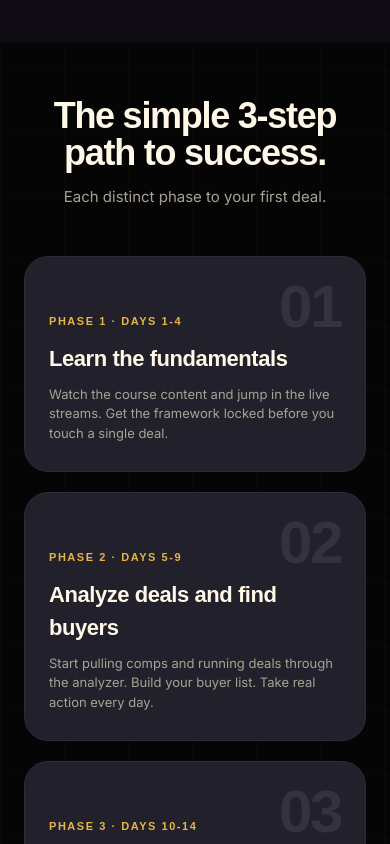
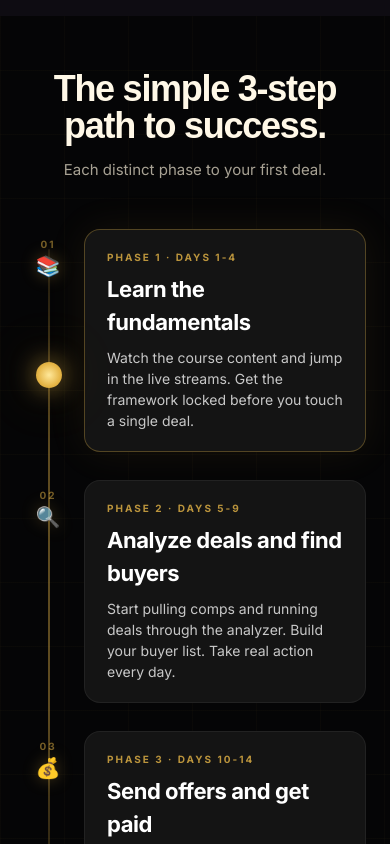
Before and after one commit to keeganburke/real-venture-landing, a Next.js app: page / in a window 390 px wide. Shown: the part 5370-6214 px from the top of the page. Built offline with nearby package versions, Linux system fonts and the light colour scheme; a web font is replaced by a local one.

Commit message:
polish: mobile vimeo tap fix, smaller profit font, whop logo in reviews, hmhw-style phase timeline

```diff
--- /dev/null
+++ b/app/components/Timeline.tsx
@@ -0,0 +1,96 @@
+"use client";
+
+import { useEffect, useRef } from "react";
+
+// Phase content carried over 1:1 from the old LP_PHASES cards.
+const STEPS = [
+  {
+    num: "01",
+    icon: "📚",
+    label: "Phase 1 · Days 1-4",
+    title: "Learn the fundamentals",
+    desc: "Watch the course content and jump in the live streams. Get the framework locked before you touch a single deal.",
+  },
+  {
+    num: "02",
+    icon: "🔍",
+    label: "Phase 2 · Days 5-9",
+    title: "Analyze deals and find buyers",
+    desc: "Start pulling comps and running deals through the analyzer. Build your buyer list. Take real action every day.",
+  },
+  {
+    num: "03",
+    icon: "💰",
+    label: "Phase 3 · Days 10-14",
+    title: "Send offers and get paid",
+    desc: "Use the vetted contracts to send offers, lock up your first deal, and collect your assignment fee.",
+  },
+];
+
+// HMHW-style scrolling timeline: the orb rides the rail with scroll progress,
+// and the step closest to the viewport center gets .active. DOM class toggling
+// (not state) keeps scroll handling out of the React render loop.
+export default function Timeline() {
+  const rootRef = useRef<HTMLDivElement>(null);
+  const orbRef = useRef<HTMLDivElement>(null);
+
+  useEffect(() => {
+    const root = rootRef.current;
+    const orb = orbRef.current;
+    if (!root || !orb) return;
+    const rail = root.querySelector<HTMLElement>(".lp-timeline-rail");
+    const steps = Array.from(root.querySelectorAll<HTMLElement>(".lp-timeline-step"));
+
+    const onScroll = () => {
+      const rect = root.getBoundingClientRect();
+      const vh = window.innerHeight;
+      const progress = Math.min(1, Math.max(0, (vh * 0.5 - rect.top) / rect.height));
+      if (rail) {
+        orb.style.top = `${progress * Math.max(0, rail.clientHeight - 26)}px`;
+      }
+      let best = 0;
+      let bestDist = Infinity;
+      steps.forEach((el, i) => {
+        const r = el.getBoundingClientRect();
+        const dist = Math.abs(r.top + r.height / 2 - vh / 2);
+        if (dist < bestDist) {
+          bestDist = dist;
+          best = i;
+        }
+      });
+      steps.forEach((el, i) => el.classList.toggle("active", i === best));
+    };
+
+    onScroll();
+    window.addEventListener("scroll", onScroll, { passive: true });
+    window.addEventListener("resize", onScroll);
+    return () => {
+      window.removeEventListener("scroll", onScroll);
+      window.removeEventListener("resize", onScroll);
+    };
+  }, []);
+
+  return (
+    <div className="lp-timeline" ref={rootRef}>
+      <div className="lp-timeline-rail">
+        <div className="lp-timeline-rail-line" />
+        <div className="lp-timeline-orb" ref={orbRef} />
+      </div>
+      <div className="lp-timeline-steps">
+        {STEPS.map((step, i) => (
+          <div className="lp-timeline-step" data-step={i + 1} key={step.num}>
+            <div className="lp-timeline-node">
+              <div className="lp-timeline-num">{step.num}</div>
+              <div className="lp-timeline-icon">{step.icon}</div>
+            </div>
+            <div className="lp-timeline-card">
+              <div className="lp-timeline-label">{step.label}</div>
+              <h3 className="lp-timeline-title">{step.title}</h3>
+              <p className="lp-timeline-desc">{step.desc}</p>
+            </div>
+          </div>
+        ))}
+      </div>
+    </div>
+  );
+}
--- a/app/globals.css
+++ b/app/globals.css
@@ -577,15 +577,6 @@ body.modal-open{overflow:hidden}
 .lp-vs-box{align-self:center;justify-self:center;width:56px;height:56px;background:var(--card-dark-hi);border:1.5px solid var(--line-dark-hi);border-radius:50%;display:flex;align-items:center;justify-content:center;font-family:"Cabinet Grotesk",sans-serif;font-weight:900;font-size:16px;color:var(--txt-dark-hi);letter-spacing:-.02em}
 
 .lp-phases{padding:var(--sp-section) 0}
-.lp-phase-list{display:grid;grid-template-columns:1fr;gap:20px;max-width:1100px;margin:0 auto}
-@media(min-width:900px){.lp-phase-list{grid-template-columns:repeat(3,1fr);gap:24px}}
-.lp-phase-card{background:var(--card-dark);border:1px solid var(--line-dark);border-radius:24px;padding:28px 24px;position:relative;overflow:hidden}
-@media(min-width:900px){.lp-phase-card{padding:36px 32px;min-height:320px}}
-.lp-phase-num{position:absolute;top:20px;right:24px;font-family:"Cabinet Grotesk",sans-serif;font-weight:900;font-size:clamp(60px,8vw,100px);color:var(--line-dark-hi);line-height:1;letter-spacing:-.04em;opacity:.7}
-.lp-phase-step{color:var(--gold);font-family:"Cabinet Grotesk",sans-serif;font-weight:800;font-size:11px;letter-spacing:.14em;text-transform:uppercase;margin-bottom:12px;margin-top:28px}
-@media(min-width:900px){.lp-phase-step{margin-top:40px;font-size:12px}}
-.lp-phase-title{font-family:"Cabinet Grotesk",sans-serif;font-weight:900;font-size:clamp(22px,2.5vw,28px);color:var(--txt-dark-hi);margin-bottom:10px;letter-spacing:-.02em}
-.lp-phase-desc{color:var(--mut-dark-hi);font-size:clamp(13px,1.3vw,15px);line-height:1.5}
 
 .lp-pricing{padding:var(--sp-section) 0}
 
@@ -616,9 +607,11 @@ body.modal-open{overflow:hidden}
 .lp-success-stories{padding:var(--sp-section) 0;background:var(--bg-deep);border-top:1px solid var(--line-dark)}
 .lp-vid-stack{display:grid;grid-template-columns:1fr;gap:14px;max-width:480px;margin:0 auto}
 @media(min-width:900px){.lp-vid-stack{grid-template-columns:repeat(3,1fr);gap:20px;max-width:1100px}}
-.lp-vid-card{background:var(--card-dark);border:1px solid var(--line-dark);border-radius:16px;overflow:hidden}
+.lp-vid-card{position:relative;background:var(--card-dark);border:1px solid var(--line-dark);border-radius:16px;overflow:hidden}
 .lp-vid-embed {
   position: relative;
+  z-index: 1;
+  pointer-events: auto;
   width: 100%;
   aspect-ratio: 16 / 9;
   overflow: hidden;
@@ -633,7 +626,8 @@ body.modal-open{overflow:hidden}
   height: 100%;
   border: 0;
   pointer-events: auto;
-  z-index: 1;
+  z-index: 2;
+  touch-action: manipulation;
 }
 
 .lp-vid-caption {
@@ -649,13 +643,13 @@ body.modal-open{overflow:hidden}
 }
 
 .lp-vid-name {
-  font-size: 16px;
+  font-size: 15px;
   font-weight: 700;
   color: #e8e8e8;
 }
 
 .lp-vid-amount {
-  font-size: 28px;
+  font-size: 22px;
   font-weight: 900;
   color: var(--gold);
   letter-spacing: -0.02em;
@@ -1211,3 +1205,154 @@ body.modal-open{overflow:hidden}
   background: rgba(229, 181, 71, 0.2);
   border-color: rgba(229, 181, 71, 0.5);
 }
+
+/* PHASES TIMELINE (Timeline.tsx: HMHW-style rail + scroll orb + active step) */
+.lp-timeline {
+  position: relative;
+  margin-top: 40px;
+  padding-left: 60px;
+}
+
+.lp-timeline-rail {
+  position: absolute;
+  left: 24px;
+  top: 20px;
+  bottom: 20px;
+  width: 2px;
+  pointer-events: none;
+}
+
+.lp-timeline-rail-line {
+  position: absolute;
+  inset: 0;
+  background: linear-gradient(180deg,
+    rgba(229, 181, 71, 0.1) 0%,
+    rgba(229, 181, 71, 0.4) 30%,
+    rgba(229, 181, 71, 0.4) 70%,
+    rgba(229, 181, 71, 0.1) 100%
+  );
+  border-radius: 2px;
+}
+
+.lp-timeline-orb {
+  position: absolute;
+  left: -12px;
+  width: 26px;
+  height: 26px;
+  border-radius: 50%;
+  background: radial-gradient(circle, #FFE89A 0%, #E5B547 60%, #C99A2E 100%);
+  box-shadow: 0 0 24px rgba(229, 181, 71, 0.6), 0 0 60px rgba(229, 181, 71, 0.3);
+  top: 0;
+  transition: top 0.1s linear;
+  z-index: 2;
+}
+
+.lp-timeline-steps {
+  display: flex;
+  flex-direction: column;
+  gap: 28px;
+  position: relative;
+}
+
+.lp-timeline-step {
+  position: relative;
+  display: flex;
+  gap: 20px;
+  align-items: flex-start;
+}
+
+.lp-timeline-node {
+  position: absolute;
+  left: -60px;
+  top: 8px;
+  width: 48px;
+  display: flex;
+  flex-direction: column;
+  align-items: center;
+  gap: 4px;
+}
+
+.lp-timeline-num {
+  font-size: 10px;
+  font-weight: 700;
+  color: var(--gold);
+  letter-spacing: 2px;
+  opacity: 0.5;
+}
+
+.lp-timeline-icon {
+  font-size: 20px;
+  line-height: 1;
+  filter: drop-shadow(0 0 8px rgba(229, 181, 71, 0.3));
+}
+
+.lp-timeline-card {
+  background: #141414;
+  border: 1px solid rgba(255, 255, 255, 0.06);
+  border-radius: 16px;
+  padding: 20px 22px;
+  flex: 1;
+  transition: border-color 0.3s ease, box-shadow 0.3s ease;
+}
+
+.lp-timeline-step.active .lp-timeline-card {
+  border-color: rgba(229, 181, 71, 0.3);
+  box-shadow: 0 0 40px rgba(229, 181, 71, 0.08);
+}
+
+.lp-timeline-label {
+  font-size: 10px;
+  font-weight: 700;
+  color: var(--gold);
+  letter-spacing: 2px;
+  text-transform: uppercase;
+  margin-bottom: 8px;
+  opacity: 0.8;
+}
+
+.lp-timeline-title {
+  font-size: 22px;
+  font-weight: 700;
+  letter-spacing: -0.02em;
+  margin-bottom: 8px;
+  color: #ffffff;
+}
+
+.lp-timeline-desc {
+  font-size: 14px;
+  line-height: 1.5;
+  color: #c8c8c8;
+  margin: 0;
+}
+
+@media (min-width: 800px) {
+  .lp-timeline {
+    padding-left: 100px;
+  }
+  .lp-timeline-rail {
+    left: 48px;
+  }
+  .lp-timeline-node {
+    left: -76px;
+    width: 56px;
+  }
+  .lp-timeline-icon {
+    font-size: 24px;
+  }
+}
+
+/* Whop logo in the review summary card */
+.lp-reviews-whop-logo {
+  height: 24px;
+  width: auto;
+  opacity: 0.7;
+  margin-left: 16px;
+  filter: brightness(1.1);
+}
+
+@media (max-width: 640px) {
+  .lp-reviews-whop-logo {
+    height: 20px;
+    margin-left: 12px;
+  }
+}
--- a/app/page.tsx
+++ b/app/page.tsx
@@ -7,6 +7,7 @@ import SectionHead from "./components/SectionHead";
 import PayoutCarousel from "./components/PayoutCarousel";
 import ToolkitCards from "./components/ToolkitCards";
 import Reviews from "./components/Reviews";
+import Timeline from "./components/Timeline";
 import { REVIEW_STATS } from "./lib/whop-reviews";
 
 const LP_COMPARE_BAD = [
@@ -26,27 +27,6 @@ const LP_COMPARE_GOOD = [
   "Proven strategies to find buyers from the founders",
   "Countless testimonials and students actually getting paid",
   "Starting at the same price as your DoorDash order",
-];
-
-const LP_PHASES = [
-  {
-    num: "01",
-    step: "Phase 1 · Days 1-4",
-    title: "Learn the fundamentals",
-    desc: "Watch the course content and jump in the live streams. Get the framework locked before you touch a single deal.",
-  },
-  {
-    num: "02",
-    step: "Phase 2 · Days 5-9",
-    title: "Analyze deals and find buyers",
-    desc: "Start pulling comps and running deals through the analyzer. Build your buyer list. Take real action every day.",
-  },
-  {
-    num: "03",
-    step: "Phase 3 · Days 10-14",
-    title: "Send offers and get paid",
-    desc: "Use the vetted contracts to send offers, lock up your first deal, and collect your assignment fee.",
-  },
 ];
 
 const LP_STORIES = [
@@ -235,10 +215,11 @@ export default function Home() {
                 <div className="lp-vid-card" key={story.id}>
                   <div className="lp-vid-embed">
                     <iframe
-                      src={`https://player.vimeo.com/video/${story.videoId}?title=0&byline=0&portrait=0&badge=0&autopause=0&dnt=1&transparent=0&responsive=1`}
+                      src={`https://player.vimeo.com/video/${story.videoId}?title=0&byline=0&portrait=0&badge=0&autopause=0&dnt=1&responsive=1&playsinline=1`}
                       frameBorder="0"
                       allow="autoplay; fullscreen; picture-in-picture; clipboard-write; encrypted-media"
                       allowFullScreen
+                      webkit-playsinline="true"
                       title={`${story.name} testimonial`}
                     />
                   </div>
@@ -258,16 +239,7 @@ export default function Home() {
               heading={<>The simple 3-step path to success.</>}
               sub="Each distinct phase to your first deal."
             />
-            <div className="lp-phase-list">
-              {LP_PHASES.map((phase) => (
-                <div className="lp-phase-card" key={phase.num}>
-                  <div className="lp-phase-num">{phase.num}</div>
-                  <div className="lp-phase-step">{phase.step}</div>
-                  <div className="lp-phase-title">{phase.title}</div>
-                  <div className="lp-phase-desc">{phase.desc}</div>
-                </div>
-              ))}
-            </div>
+            <Timeline />
           </div>
         </section>
 
@@ -355,6 +327,7 @@ export default function Home() {
                 <div className="lp-reviews-stars">{"\u2605\u2605\u2605\u2605\u2605"}</div>
                 <div className="lp-reviews-count">{REVIEW_STATS.total} verified reviews</div>
               </div>
+              <img src="/whoplogo2.png" alt="Whop" className="lp-reviews-whop-logo" />
             </div>
             <Reviews />
           </div>
```
